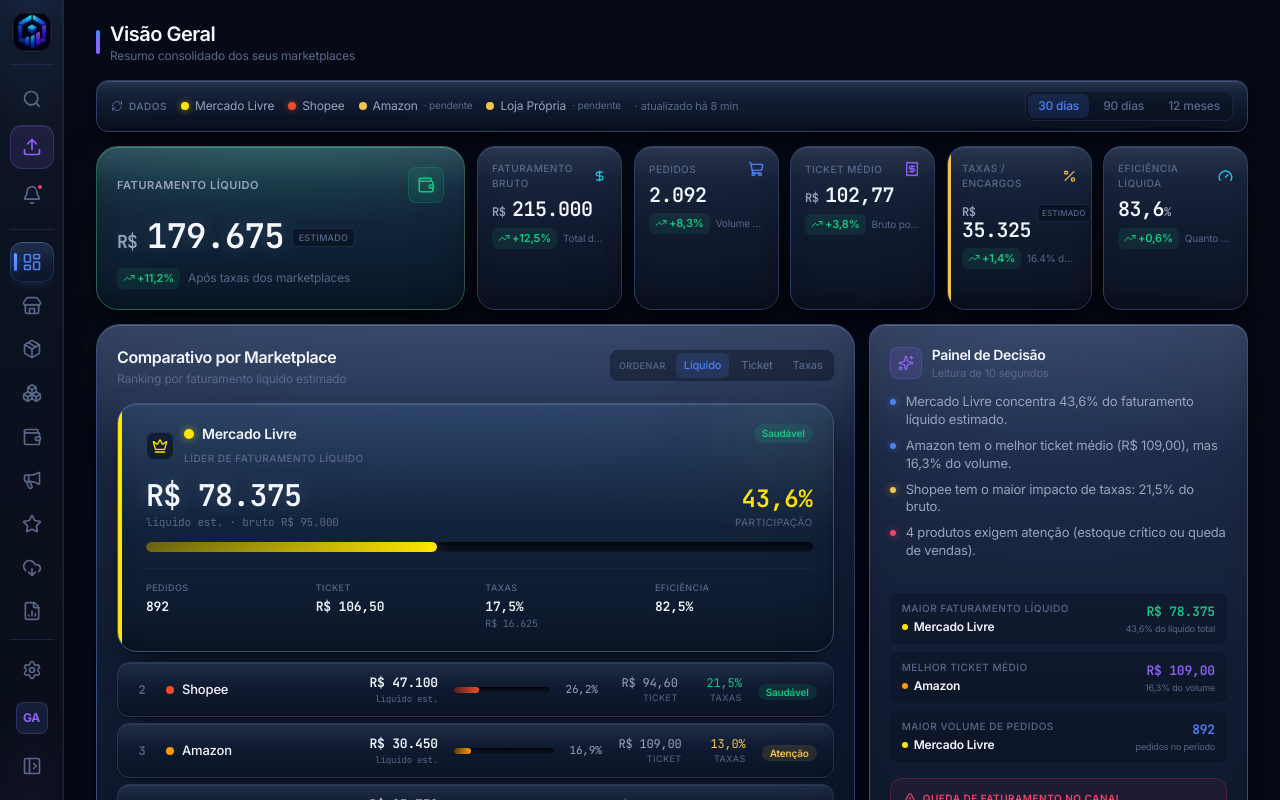
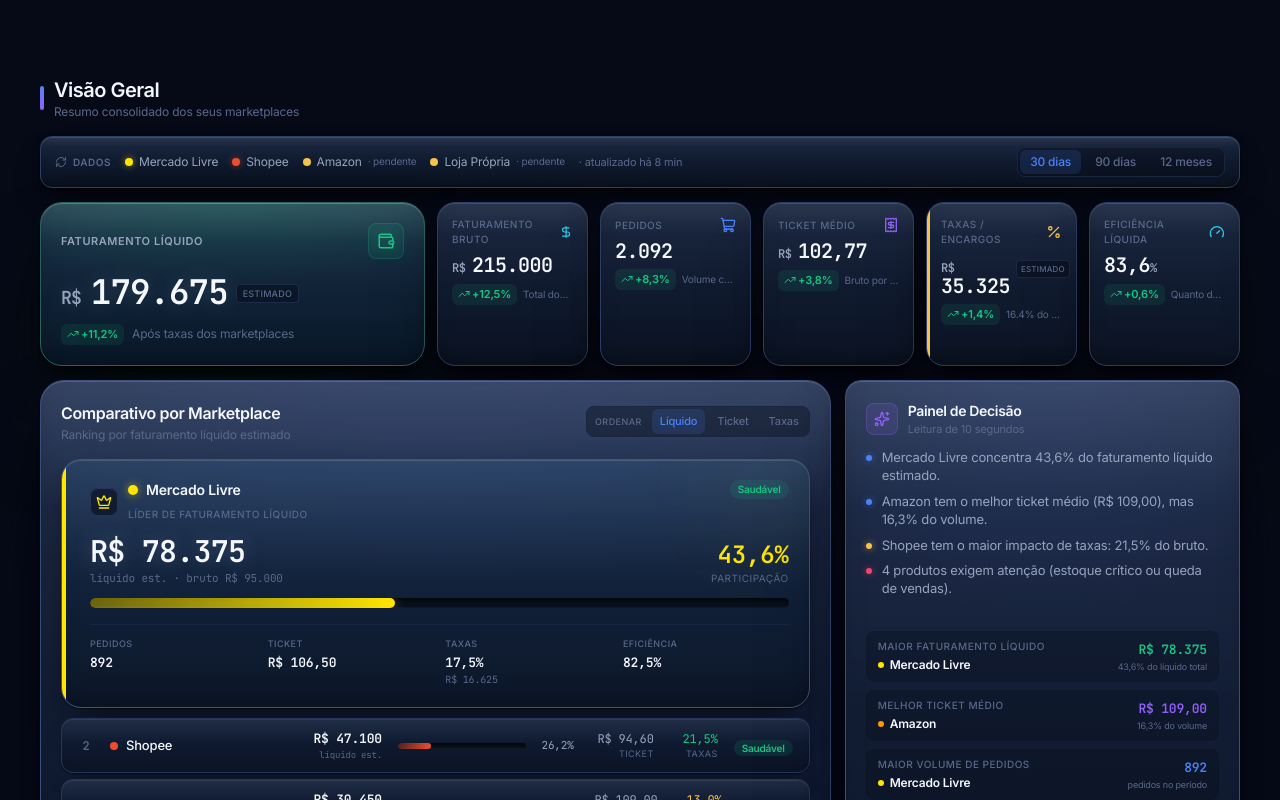
Before and after one commit to gs737423-spec/saas, a React (Vite) app: page / in a window 1280 px wide. Shown: the top 800 px of the page. Built offline with nearby package versions, Linux system fonts and the light colour scheme.

Commit message:
Update App.tsx

```diff
--- a/src/App.tsx
+++ b/src/App.tsx
@@ -1,5 +1,4 @@
 import { Routes, Route } from 'react-router-dom'
-import SideRail from '@/components/layout/SideRail'
 import BottomNav from '@/components/layout/BottomNav'
 import TopNav from '@/components/layout/TopNav'
 import PageHeader from '@/components/layout/PageHeader'
@@ -14,10 +13,9 @@
 export default function App() {
   return (
     <div className="app-bg min-h-screen overflow-x-hidden bg-bg-primary">
-      <SideRail />
       <TopNav />
-      <main className="pt-12 md:ml-16 md:pt-0">
-        <div className="mx-auto max-w-[1600px] px-3 pb-24 pt-4 sm:px-6 md:pb-6 md:pt-5 lg:px-8">
+      <main className="pt-12 md:pt-14">
+        <div className="mx-auto max-w-[1920px] px-3 pb-24 pt-4 sm:px-6 md:pb-6 md:pt-5 lg:px-8 xl:px-10">
           <PageHeader />
           <Routes>
             <Route path="/" element={<Dashboard />} />
```
